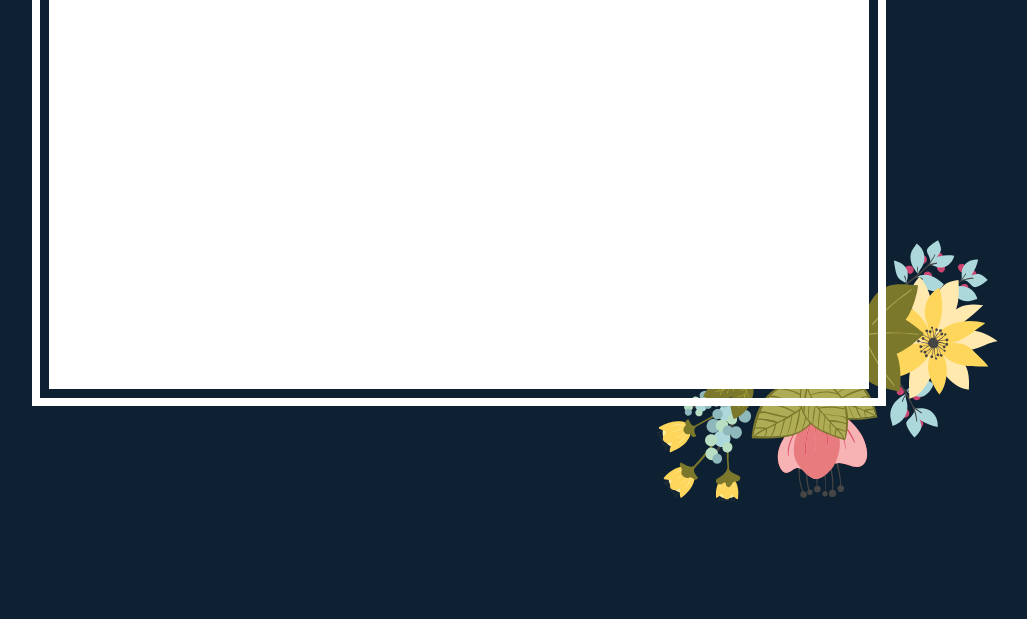
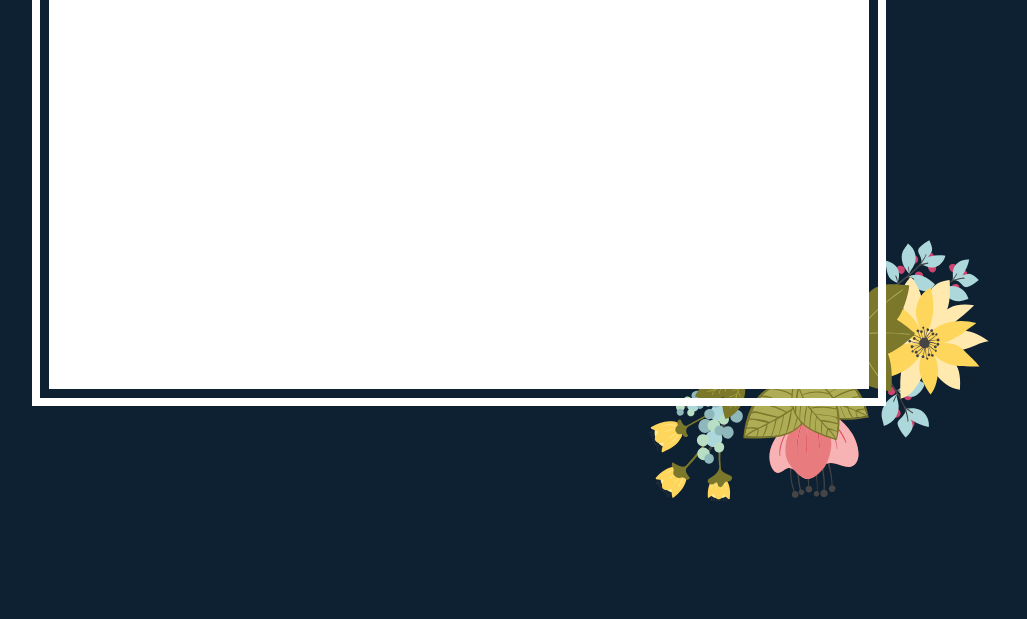
Before and after one commit to MrLoh/tobanika.us, a PHP site: page /survey/ in a window 1280 px wide. Shown: the part 694-1313 px from the top of the page, without its empty margins (181-1208 px from the left). Run offline with PHP 8.4, Linux system fonts and the light colour scheme; some libraries are stand-ins or nearby versions.

Commit message:
minimal css fixes

```diff
--- a/assets/css/survey.min.css
+++ b/assets/css/survey.min.css
@@ -1 +1 @@
-html,body{background:#0e2132;color:white;font-family:proxima-nova-alt-condensed,sans-serif;font-weight:400;font-size:16pt;margin:0}main{position:relative;margin:10rem auto;max-width:40rem;width:100%}#flowers-top-left{z-index:0;position:absolute;top:-4.2rem;left:-4.7rem;width:15rem}#flowers-bottom-right{z-index:0;position:absolute;bottom:-4.5rem;right:-5.3rem;width:16rem}.frame{z-index:1;position:relative;border:.4rem solid white;padding:.4rem}@media(max-width:40em){.frame{border:none;border-top:.4rem solid white;border-bottom:.4rem solid white;padding:.4rem 0}}form{margin:0;min-height:40rem;background:white}form h1{position:absolute;top:0;left:0;margin:0;width:100%}form h1 .top{position:absolute;top:-4.8rem;left:11rem;height:3.8rem}form h1 .bottom{margin:1rem 2rem;color:#bcb868;font-family:proxima-nova-alt-condensed,sans-serif;font-size:3rem;font-weight:100;text-align:right}
+html,body{background:#0e2132;color:white;font-family:proxima-nova-alt-condensed,sans-serif;font-weight:400;font-size:16pt;margin:0;width:100%;overflow-x:hidden}main{position:relative;margin:10rem auto;max-width:40rem;width:100%}#flowers-top-left{z-index:0;position:absolute;top:-4.2rem;left:-4.7rem;width:15rem}#flowers-bottom-right{z-index:0;position:absolute;bottom:-4.5rem;right:-4.9rem;width:16rem}.frame{z-index:1;position:relative;border:.4rem solid white;padding:.4rem}@media(max-width:40em){.frame{border:none;border-top:.4rem solid white;border-bottom:.4rem solid white;padding:.4rem 0}}form{margin:0;min-height:40rem;background:white}form h1{position:absolute;top:0;left:0;margin:0;width:100%}form h1 .top{position:absolute;top:-4.8rem;left:11rem;height:3.8rem}form h1 .bottom{margin:1rem 2rem;color:#bcb868;font-family:proxima-nova-alt-condensed,sans-serif;font-size:3rem;font-weight:100;text-align:right}
--- a/assets/css/survey.scss
+++ b/assets/css/survey.scss
@@ -12,6 +12,8 @@ html, body {
     font-weight: 400;
     font-size: 16pt;
     margin: 0;
+    width: 100%;
+    overflow-x: hidden;
 }
 
 main {
@@ -33,7 +35,7 @@ main {
     z-index: 0;
     position: absolute;
     bottom: -4.5rem;
-    right: -5.3rem;
+    right: -4.9rem;
     width: 16rem;
 }
 
```
